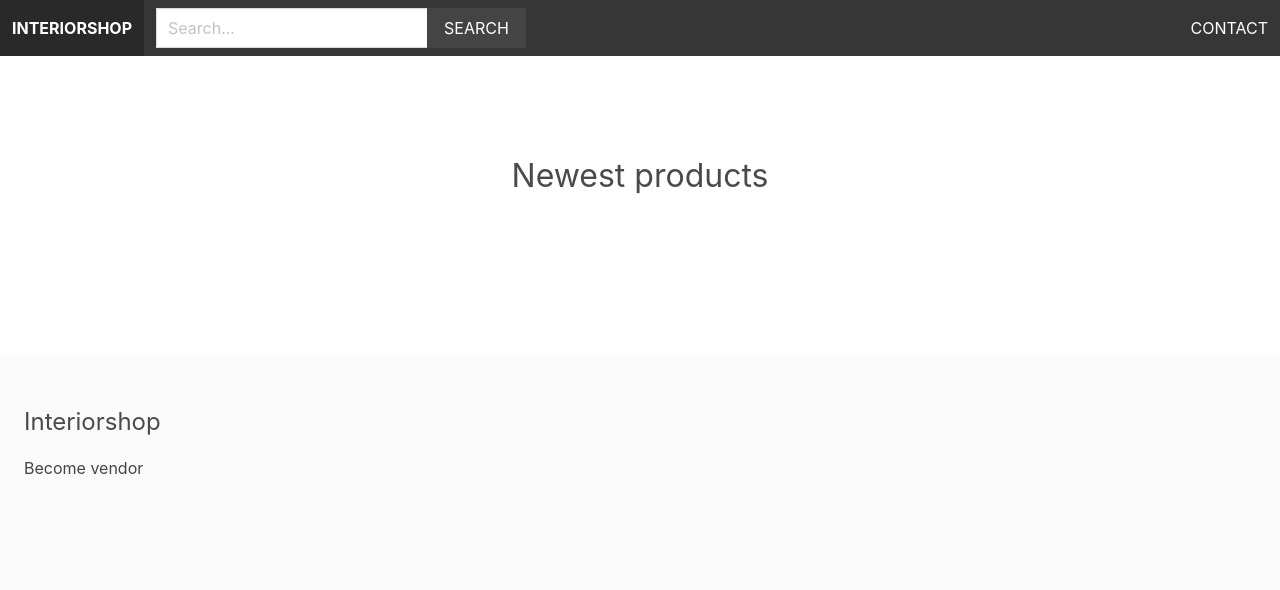
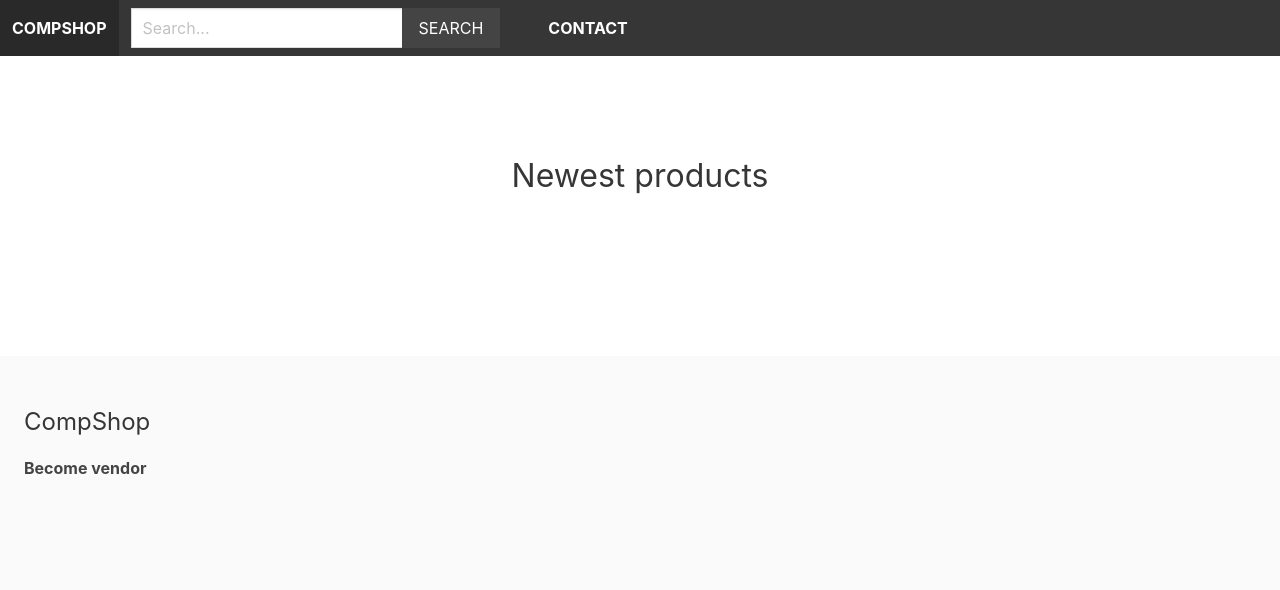
Before and after one commit to turamant/CompShop, a Django app: page / in a window 1280 px wide. Shown: the top 590 px of the page. Run offline with Django 3.2, Linux system fonts and the light colour scheme.

Commit message:
compshop|urls.py

```diff
--- a/core/templates/core/base.html
+++ b/core/templates/core/base.html
@@ -18,7 +18,7 @@
     <body>
         <nav class="navbar is-dark">
             <div class="navbar-brand">
-                <a href="/" class="navbar-item"><strong>Interiorshop</strong></a>
+                <a href="/" class="navbar-item"><strong>CompShop</a>
 
                 <a role="button" class="navbar-burger" aria-label="menu" aria-expanded="false" data-target="main-navbar">
                     <span aria-hidden="true"></span>
@@ -30,7 +30,7 @@
             <div class="navbar-menu" id="main-navbar">
                 <div class="navbar-start">
                     <div class="navbar-item">
-                        <form method="get" action="{% url 'search' %}">
+                        <form method="get" action="">
                             <div class="field has-addons">
                                 <div class="control">
                                     <input type="text" class="input" placeholder="Search..." name="query">
@@ -44,11 +44,11 @@
                 </div>
 
                 <div class="navbar-end">
-                    {% for category in menu_categories %}
-                        <a href="{% url 'category' category.slug %}" class="navbar-item">{{ category.title }}</a>
-                    {% endfor %}
 
-                    <a href="{% url 'contact' %}" class="navbar-item">Contact</a>
+                        <a href="" class="navbar-item"></a>
+
+
+                    <a href="" class="navbar-item">Contact</a>
                 </div>
             </div>
         </nav>
@@ -61,12 +61,12 @@
         </section>
 
         <footer class="footer">
-            <h3 class="is-size-4 mb-4">Interiorshop</h3>
+            <h3 class="is-size-4 mb-4">CompShop</h3>
 
             {% if request.user.is_authenticated %}
-                <a href="{% url 'vendor_admin' %}">Vendor admin</a>
+                <a href="">Vendor admin</a>
             {% else %}
-                <a href="{% url 'become_vendor' %}">Become vendor</a>
+                <a href="">Become vendor</a>
             {% endif %}
         </footer>
     </body>
```
